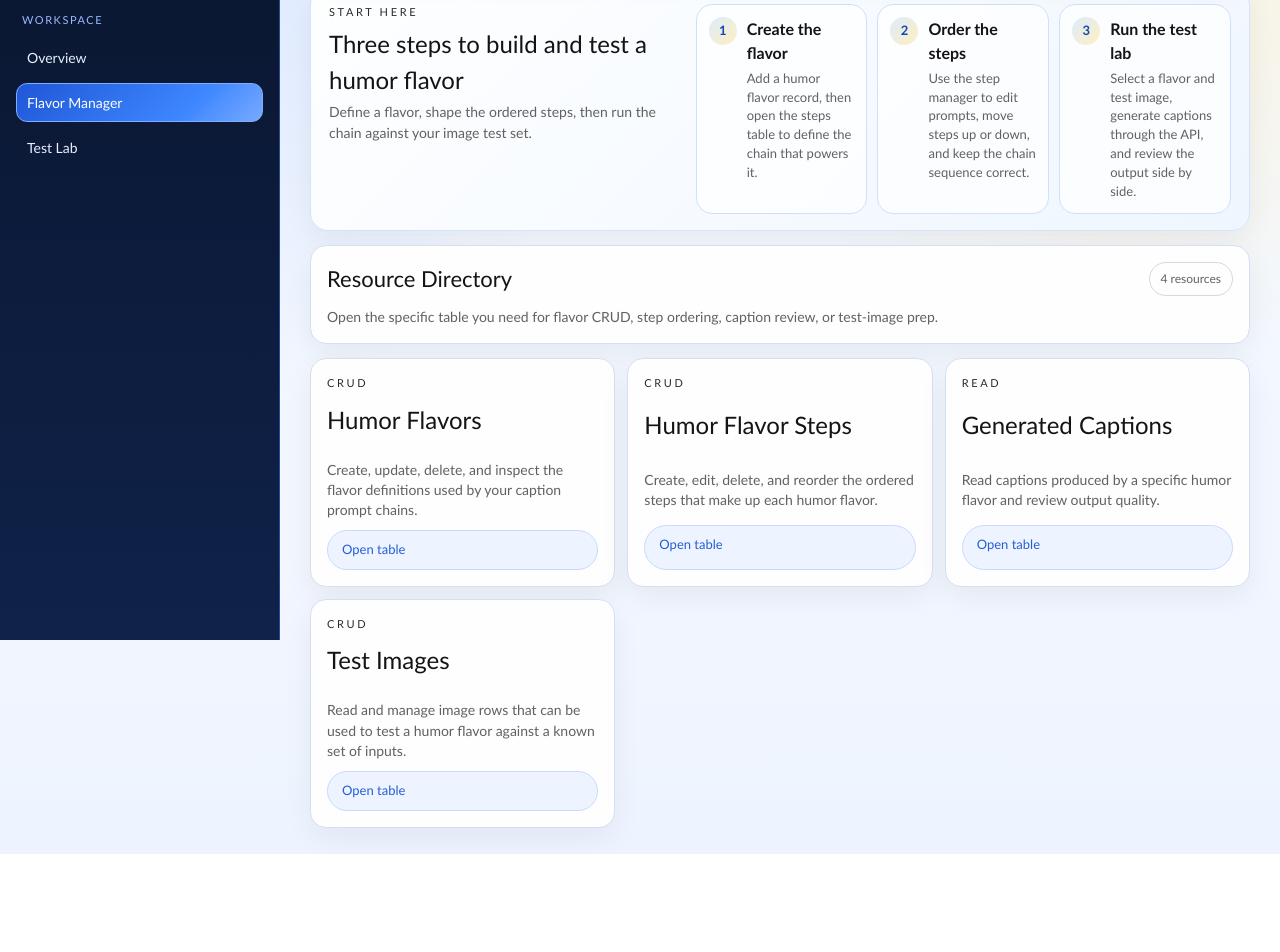
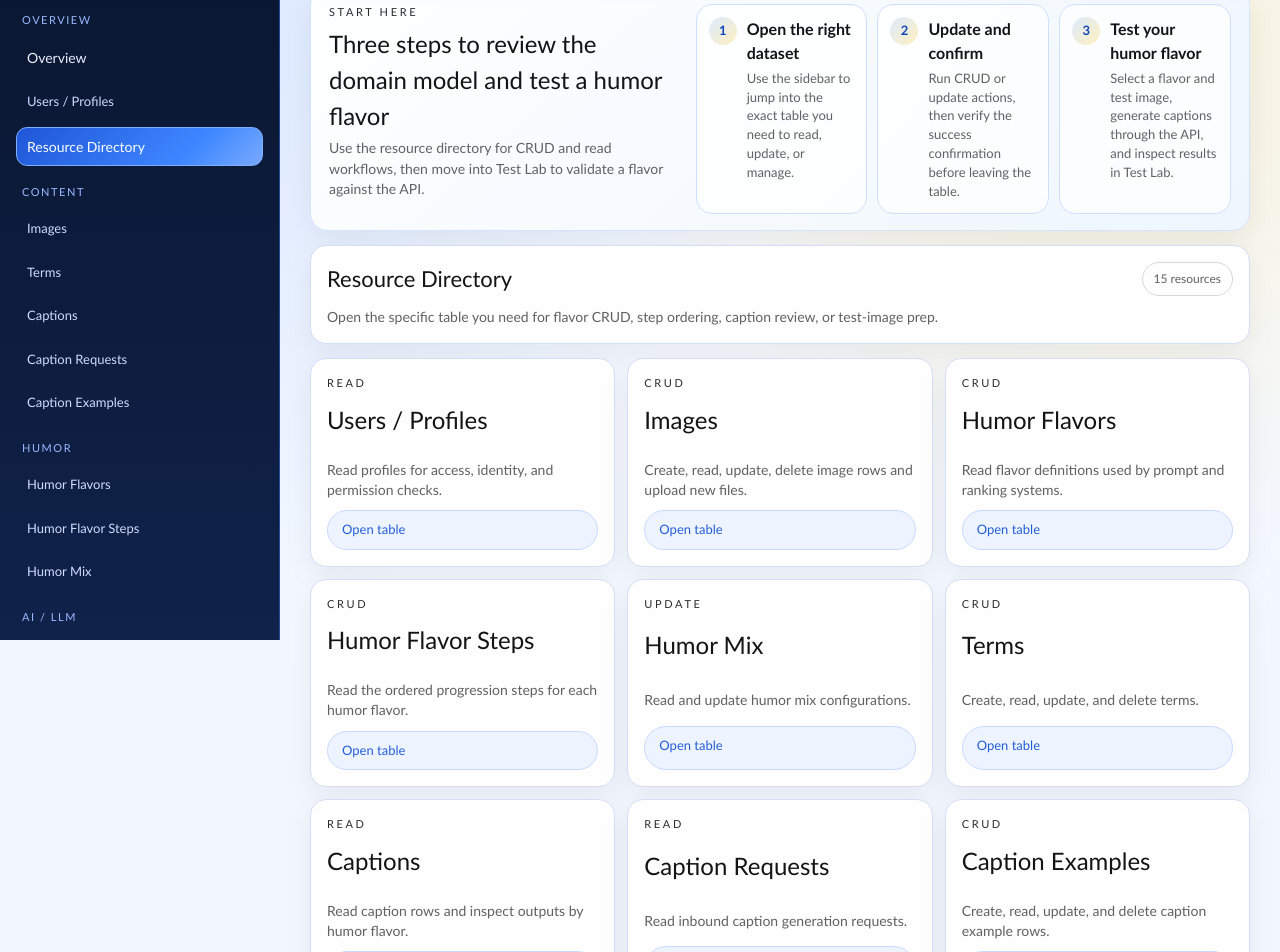
Before and after one commit to elaineec/humor-chain-studio, a Next.js app: page /resources in a window 1280 px wide. Shown: the part 160-1112 px from the top of the page. Before the commit the page ends 1014 px from the top, so only its background shows below. Built offline with nearby package versions, Linux system fonts and the light colour scheme; no server answers.

Commit message:
Expand humor chain studio to full domain model admin

```diff
--- a/app/components/AdminFrame.tsx
+++ b/app/components/AdminFrame.tsx
@@ -1,8 +1,18 @@
 import Link from 'next/link'
 import AuthControls from './AuthControls'
+import { ADMIN_RESOURCES } from '../lib/admin-resources'
 import ThemeToggle from './ThemeToggle'
 
 type Section = 'dashboard' | 'profiles' | 'images' | 'captions' | 'resources' | 'prompt-lab'
+
+const CONTENT_SLUGS = ['images', 'captions', 'caption-requests', 'caption-examples', 'terms'] as const
+const HUMOR_SLUGS = ['humor-flavors', 'humor-flavor-steps', 'humor-mix'] as const
+const AI_SLUGS = ['llm-models', 'llm-providers', 'llm-prompt-chains', 'llm-responses'] as const
+const ACCESS_SLUGS = ['allowed-signup-domains', 'whitelisted-emails'] as const
+
+function bySlugs(slugs: readonly string[]) {
+  return ADMIN_RESOURCES.filter((resource) => slugs.includes(resource.slug))
+}
 
 export default function AdminFrame({
   section,
@@ -27,12 +37,48 @@ export default function AdminFrame({
         </div>
 
         <nav className="sidebar-links" aria-label="Admin routes">
-          <p className="sidebar-label">Workspace</p>
+          <p className="sidebar-label">Overview</p>
           <Link className={`sidebar-link ${section === 'dashboard' ? 'active' : ''}`} href="/">
             Overview
           </Link>
+          <Link className="sidebar-link secondary" href="/resources/users">
+            Users / Profiles
+          </Link>
           <Link className={`sidebar-link ${section === 'resources' ? 'active' : ''}`} href="/resources">
-            Flavor Manager
+            Resource Directory
+          </Link>
+
+          <p className="sidebar-label">Content</p>
+          {bySlugs(CONTENT_SLUGS).map((resource) => (
+            <Link className="sidebar-link secondary" href={`/resources/${resource.slug}`} key={resource.slug}>
+              {resource.title}
+            </Link>
+          ))}
+
+          <p className="sidebar-label">Humor</p>
+          {bySlugs(HUMOR_SLUGS).map((resource) => (
+            <Link className="sidebar-link secondary" href={`/resources/${resource.slug}`} key={resource.slug}>
+              {resource.title}
+            </Link>
+          ))}
+
+          <p className="sidebar-label">AI / LLM</p>
+          {bySlugs(AI_SLUGS).map((resource) => (
+            <Link className="sidebar-link secondary" href={`/resources/${resource.slug}`} key={resource.slug}>
+              {resource.title}
+            </Link>
+          ))}
+
+          <p className="sidebar-label">Access</p>
+          {bySlugs(ACCESS_SLUGS).map((resource) => (
+            <Link className="sidebar-link secondary" href={`/resources/${resource.slug}`} key={resource.slug}>
+              {resource.title}
+            </Link>
+          ))}
+
+          <p className="sidebar-label">Testing</p>
+          <Link className={`sidebar-link ${section === 'captions' ? 'active' : ''}`} href="/resources/captions">
+            Caption Outputs
           </Link>
           <Link className={`sidebar-link ${section === 'prompt-lab' ? 'active' : ''}`} href="/prompt-lab">
             Test Lab
@@ -53,29 +99,29 @@ export default function AdminFrame({
         <section className="start-here-strip" aria-label="Start here onboarding">
           <div className="start-here-copy">
             <p className="eyebrow">Start here</p>
-            <h2>Three steps to build and test a humor flavor</h2>
-            <p className="sub">Define a flavor, shape the ordered steps, then run the chain against your image test set.</p>
+            <h2>Three steps to review the domain model and test a humor flavor</h2>
+            <p className="sub">Use the resource directory for CRUD and read workflows, then move into Test Lab to validate a flavor against the API.</p>
           </div>
           <div className="start-here-steps">
             <article className="start-step">
               <span className="start-step-index">1</span>
               <div>
-                <strong>Create the flavor</strong>
-                <p>Add a humor flavor record, then open the steps table to define the chain that powers it.</p>
+                <strong>Open the right dataset</strong>
+                <p>Use the sidebar to jump into the exact table you need to read, update, or manage.</p>
               </div>
             </article>
             <article className="start-step">
               <span className="start-step-index">2</span>
               <div>
-                <strong>Order the steps</strong>
-                <p>Use the step manager to edit prompts, move steps up or down, and keep the chain sequence correct.</p>
+                <strong>Update and confirm</strong>
+                <p>Run CRUD or update actions, then verify the success confirmation before leaving the table.</p>
               </div>
             </article>
             <article className="start-step">
               <span className="start-step-index">3</span>
               <div>
-                <strong>Run the test lab</strong>
-                <p>Select a flavor and test image, generate captions through the API, and review the output side by side.</p>
+                <strong>Test your humor flavor</strong>
+                <p>Select a flavor and test image, generate captions through the API, and inspect results in Test Lab.</p>
               </div>
             </article>
           </div>
--- a/app/lib/admin-resources.ts
+++ b/app/lib/admin-resources.ts
@@ -11,33 +11,110 @@ export type AdminResource = {
 
 export const ADMIN_RESOURCES: AdminResource[] = [
   {
+    slug: 'users',
+    title: 'Users / Profiles',
+    description: 'Read profiles for access, identity, and permission checks.',
+    mode: 'read',
+    tableCandidates: ['profiles'],
+  },
+  {
+    slug: 'images',
+    title: 'Images',
+    description: 'Create, read, update, delete image rows and upload new files.',
+    mode: 'crud',
+    tableCandidates: ['images'],
+    supportsImageUpload: true,
+  },
+  {
     slug: 'humor-flavors',
     title: 'Humor Flavors',
-    description: 'Create, update, delete, and inspect the flavor definitions used by your caption prompt chains.',
+    description: 'Read flavor definitions used by prompt and ranking systems.',
     mode: 'crud',
     tableCandidates: ['humor_flavors'],
   },
   {
     slug: 'humor-flavor-steps',
     title: 'Humor Flavor Steps',
-    description: 'Create, edit, delete, and reorder the ordered steps that make up each humor flavor.',
+    description: 'Read the ordered progression steps for each humor flavor.',
     mode: 'crud',
     tableCandidates: ['humor_flavor_steps'],
   },
   {
+    slug: 'humor-mix',
+    title: 'Humor Mix',
+    description: 'Read and update humor mix configurations.',
+    mode: 'update',
+    tableCandidates: ['humor_flavor_mix'],
+  },
+  {
+    slug: 'terms',
+    title: 'Terms',
+    description: 'Create, read, update, and delete terms.',
+    mode: 'crud',
+    tableCandidates: ['terms'],
+  },
+  {
     slug: 'captions',
-    title: 'Generated Captions',
-    description: 'Read captions produced by a specific humor flavor and review output quality.',
+    title: 'Captions',
+    description: 'Read caption rows and inspect outputs by humor flavor.',
     mode: 'read',
     tableCandidates: ['captions'],
   },
   {
-    slug: 'images',
-    title: 'Test Images',
-    description: 'Read and manage image rows that can be used to test a humor flavor against a known set of inputs.',
+    slug: 'caption-requests',
+    title: 'Caption Requests',
+    description: 'Read inbound caption generation requests.',
+    mode: 'read',
+    tableCandidates: ['caption_requests'],
+  },
+  {
+    slug: 'caption-examples',
+    title: 'Caption Examples',
+    description: 'Create, read, update, and delete caption example rows.',
     mode: 'crud',
-    tableCandidates: ['images'],
-    supportsImageUpload: true,
+    tableCandidates: ['caption_examples'],
+  },
+  {
+    slug: 'llm-models',
+    title: 'LLM Models',
+    description: 'Create, read, update, and delete model registry rows.',
+    mode: 'crud',
+    tableCandidates: ['llm_models'],
+  },
+  {
+    slug: 'llm-providers',
+    title: 'LLM Providers',
+    description: 'Create, read, update, and delete provider rows.',
+    mode: 'crud',
+    tableCandidates: ['llm_providers'],
+  },
+  {
+    slug: 'llm-prompt-chains',
+    title: 'LLM Prompt Chains',
+    description: 'Read prompt chain definitions.',
+    mode: 'read',
+    tableCandidates: ['llm_prompt_chains'],
+  },
+  {
+    slug: 'llm-responses',
+    title: 'LLM Responses',
+    description: 'Read generated model responses and metadata.',
+    mode: 'read',
+    tableCandidates: ['llm_model_responses', 'llm_responses'],
+  },
+  {
+    slug: 'allowed-signup-domains',
+    title: 'Allowed Signup Domains',
+    description: 'Create, read, update, and delete allowed domains.',
+    mode: 'crud',
+    tableCandidates: ['allowed_signup_domains'],
+  },
+  {
+    slug: 'whitelisted-emails',
+    title: 'Whitelisted Email Addresses',
+    description: 'Create, read, update, and delete whitelisted emails.',
+    mode: 'crud',
+    tableCandidates: ['whitelist_email_addresses'],
   },
 ]
 
--- a/app/page.tsx
+++ b/app/page.tsx
@@ -4,33 +4,35 @@ import { useEffect, useState } from 'react'
 import AdminFrame from './components/AdminFrame'
 import { createSupabaseBrowserClient } from './lib/supabase/client'
 
-type OverviewStats = {
-  flavors: number
-  steps: number
-  testImages: number
-  generatedCaptions: number
+type MetricState = {
+  profiles: number
+  images: number
+  humorFlavors: number
+  humorFlavorSteps: number
+  captions: number
+  llmModels: number
 }
 
-type FlavorSummary = {
-  id: string
-  name: string
-  stepCount: number
+type ResourcePulse = {
+  label: string
+  value: number
 }
 
 export default function DashboardPage() {
-  const [stats, setStats] = useState<OverviewStats>({
-    flavors: 0,
-    steps: 0,
-    testImages: 0,
-    generatedCaptions: 0,
+  const [metrics, setMetrics] = useState<MetricState>({
+    profiles: 0,
+    images: 0,
+    humorFlavors: 0,
+    humorFlavorSteps: 0,
+    captions: 0,
+    llmModels: 0,
   })
-  const [flavorSummaries, setFlavorSummaries] = useState<FlavorSummary[]>([])
   const [loading, setLoading] = useState(true)
   const [error, setError] = useState<string | null>(null)
   const supabase = createSupabaseBrowserClient()
 
   useEffect(() => {
-    async function loadOverview() {
+    async function loadDashboard() {
       if (!supabase) {
         setError('Missing Supabase environment variables.')
         setLoading(false)
@@ -40,22 +42,22 @@ export default function DashboardPage() {
       setLoading(true)
       setError(null)
 
-      const [flavorCount, stepCount, imageCount, captionCount, flavorsRes, stepsRes] = await Promise.all([
+      const [profilesCount, imagesCount, flavorCount, stepCount, captionsCount, modelCount] = await Promise.all([
+        supabase.from('profiles').select('id', { count: 'exact', head: true }),
+        supabase.from('images').select('id', { count: 'exact', head: true }),
         supabase.from('humor_flavors').select('id', { count: 'exact', head: true }),
         supabase.from('humor_flavor_steps').select('id', { count: 'exact', head: true }),
-        supabase.from('images').select('id', { count: 'exact', head: true }),
         supabase.from('captions').select('id', { count: 'exact', head: true }),
-        supabase.from('humor_flavors').select('id, slug, description').limit(12),
-        supabase.from('humor_flavor_steps').select('id, humor_flavor_id').limit(1000),
+        supabase.from('llm_models').select('id', { count: 'exact', head: true }),
       ])
 
       const firstError =
+        profilesCount.error ||
+        imagesCount.error ||
         flavorCount.error ||
         stepCount.error ||
-        imageCount.error ||
-        captionCount.error ||
-        flavorsRes.error ||
-        stepsRes.error
+        captionsCount.error ||
+        modelCount.error
 
       if (firstError) {
         setError(firstError.message)
@@ -63,158 +65,121 @@ export default function DashboardPage() {
         return
       }
 
-      setStats({
-        flavors: flavorCount.count ?? 0,
-        steps: stepCount.count ?? 0,
-        testImages: imageCount.count ?? 0,
-        generatedCaptions: captionCount.count ?? 0,
+      setMetrics({
+        profiles: profilesCount.count ?? 0,
+        images: imagesCount.count ?? 0,
+        humorFlavors: flavorCount.count ?? 0,
+        humorFlavorSteps: stepCount.count ?? 0,
+        captions: captionsCount.count ?? 0,
+        llmModels: modelCount.count ?? 0,
       })
 
-      const countsByFlavor = new Map<string, number>()
-      for (const row of (stepsRes.data ?? []) as Array<Record<string, unknown>>) {
-        const flavorId = row.humor_flavor_id
-        if (typeof flavorId !== 'string' && typeof flavorId !== 'number') continue
-        const key = String(flavorId)
-        countsByFlavor.set(key, (countsByFlavor.get(key) ?? 0) + 1)
-      }
-
-      const flavors = ((flavorsRes.data ?? []) as Array<Record<string, unknown>>)
-        .map((row) => {
-          const id = typeof row.id === 'string' || typeof row.id === 'number' ? String(row.id) : null
-          if (!id) return null
-          const slug = typeof row.slug === 'string' ? row.slug : `Flavor ${id}`
-          return {
-            id,
-            name: slug,
-            stepCount: countsByFlavor.get(id) ?? 0,
-          }
-        })
-        .filter((item): item is FlavorSummary => Boolean(item))
-        .sort((a, b) => b.stepCount - a.stepCount)
-        .slice(0, 5)
-
-      setFlavorSummaries(flavors)
       setLoading(false)
     }
 
-    void loadOverview()
+    void loadDashboard()
   }, [supabase])
+
+  const resourcePulse: ResourcePulse[] = [
+    { label: 'Profiles', value: metrics.profiles },
+    { label: 'Images', value: metrics.images },
+    { label: 'Humor Flavors', value: metrics.humorFlavors },
+    { label: 'Flavor Steps', value: metrics.humorFlavorSteps },
+    { label: 'Captions', value: metrics.captions },
+    { label: 'LLM Models', value: metrics.llmModels },
+  ]
+  const maxPulse = Math.max(...resourcePulse.map((item) => item.value), 1)
 
   return (
     <AdminFrame
       section="dashboard"
-      title="Humor Chain Studio"
-      subtitle="Build humor flavors, manage ordered steps, and validate prompt chains against your image test set."
+      title="Domain Model Admin"
+      subtitle="Manage the staging data model, then use the same workspace to create and test your humor flavor."
     >
       {error && <p className="notice error">{error}</p>}
       {loading ? (
-        <p className="sub">Loading workspace…</p>
+        <p className="sub">Loading dashboard…</p>
       ) : (
         <>
           <section className="hero-panel">
-            <p className="eyebrow">Prompt Chain Workspace</p>
-            <h2>Flavor definitions, ordered step chains, and caption testing in one place.</h2>
+            <p className="eyebrow">Admin Overview</p>
+            <h2>Full domain-model coverage with a built-in humor flavor testing workspace.</h2>
             <p className="sub">
-              Use Flavor Manager for CRUD and reordering, then move into Test Lab to run your current chain against the API.
+              Use Resource Directory for the assignment tables, then move into Test Lab to create and validate your own humor flavor.
             </p>
           </section>
 
           <section className="stat-grid">
             <article className="stat-card">
-              <p className="eyebrow">Humor Flavors</p>
-              <strong>{stats.flavors.toLocaleString()}</strong>
-              <small>Total flavor definitions available</small>
+              <p className="eyebrow">Profiles</p>
+              <strong>{metrics.profiles.toLocaleString()}</strong>
+              <small>Users available in `profiles`</small>
             </article>
             <article className="stat-card">
-              <p className="eyebrow">Flavor Steps</p>
-              <strong>{stats.steps.toLocaleString()}</strong>
-              <small>Ordered prompt-chain steps</small>
+              <p className="eyebrow">Images</p>
+              <strong>{metrics.images.toLocaleString()}</strong>
+              <small>Image rows and upload targets</small>
             </article>
             <article className="stat-card">
-              <p className="eyebrow">Test Images</p>
-              <strong>{stats.testImages.toLocaleString()}</strong>
-              <small>Images available for API testing</small>
+              <p className="eyebrow">Humor System</p>
+              <strong>{metrics.humorFlavors.toLocaleString()}</strong>
+              <small>Humor flavors currently loaded</small>
             </article>
             <article className="stat-card">
-              <p className="eyebrow">Generated Captions</p>
-              <strong>{stats.generatedCaptions.toLocaleString()}</strong>
-              <small>Caption outputs stored in the dataset</small>
+              <p className="eyebrow">Captions</p>
+              <strong>{metrics.captions.toLocaleString()}</strong>
+              <small>Caption outputs available to review</small>
             </article>
           </section>
 
           <section className="chart-grid">
             <article className="panel">
-              <h2>Recommended workflow</h2>
+              <h2>Resource pulse</h2>
               <div className="bar-list">
-                <div className="bar-row">
+                {resourcePulse.map((item) => {
+                  const width = Math.round((item.value / maxPulse) * 100)
+                  return (
+                    <div className="bar-row" key={item.label}>
                       <div className="bar-label">
-                    <span>1. Create or update flavor</span>
-                    <strong>/resources/humor-flavors</strong>
+                        <span>{item.label}</span>
+                        <strong>{item.value.toLocaleString()}</strong>
                       </div>
                       <div className="bar-track">
-                    <div className="bar-fill" style={{ width: '100%' }} />
+                        <div className="bar-fill" style={{ width: `${width}%` }} />
                       </div>
                     </div>
-                <div className="bar-row">
-                  <div className="bar-label">
-                    <span>2. Edit and reorder steps</span>
-                    <strong>/resources/humor-flavor-steps</strong>
-                  </div>
-                  <div className="bar-track">
-                    <div className="bar-fill muted" style={{ width: '100%' }} />
-                  </div>
-                </div>
-                <div className="bar-row">
-                  <div className="bar-label">
-                    <span>3. Test against API</span>
-                    <strong>/prompt-lab</strong>
-                  </div>
-                  <div className="bar-track">
-                    <div className="bar-fill" style={{ width: '100%' }} />
-                  </div>
-                </div>
+                  )
+                })}
               </div>
             </article>
 
             <article className="panel">
-              <h2>What this tool covers</h2>
+              <h2>Assignment coverage</h2>
               <ul className="data-list">
-                <li><span>Create, update, delete, and inspect humor flavors.</span></li>
-                <li><span>Create, update, delete, and reorder humor flavor steps.</span></li>
-                <li><span>Read captions produced by a selected humor flavor.</span></li>
-                <li><span>Run test requests through <code>api.almostcrackd.ai</code>.</span></li>
+                <li><span>Profiles, images, captions, and caption requests are available.</span></li>
+                <li><span>Humor flavors, steps, and humor mix can be reviewed and managed.</span></li>
+                <li><span>Terms, examples, models, providers, and access tables support CRUD.</span></li>
+                <li><span>Prompt chains and LLM responses remain readable for inspection.</span></li>
               </ul>
             </article>
           </section>
 
           <section className="panel-grid">
             <article className="panel">
-              <h2>Flavor coverage</h2>
-              {flavorSummaries.length ? (
-                <ul className="data-list uploader-list">
-                  {flavorSummaries.map((flavor) => (
-                    <li key={flavor.id}>
-                      <div className="uploader-head">
-                        <span>{flavor.name}</span>
-                        <strong>{flavor.stepCount} steps</strong>
-                      </div>
-                      <div className="bar-track">
-                        <div className="bar-fill" style={{ width: `${Math.max(10, flavor.stepCount * 10)}%` }} />
-                      </div>
-                    </li>
-                  ))}
+              <h2>Recommended sequence</h2>
+              <ul className="data-list">
+                <li><span>Open Resource Directory and verify the required table exists.</span></li>
+                <li><span>Use Humor Flavors and Humor Flavor Steps to create or tune your flavor.</span></li>
+                <li><span>Use Test Lab to generate captions with the REST API and inspect outputs.</span></li>
               </ul>
-              ) : (
-                <p className="sub">No humor flavors found yet.</p>
-              )}
             </article>
 
             <article className="panel">
-              <h2>Operator notes</h2>
+              <h2>Admin note</h2>
               <ul className="data-list">
-                <li><span>Only `profiles.is_superadmin` or `profiles.is_matrix_admin` users can access this app.</span></li>
-                <li><span>Use the caption resource view with a `flavor` filter to inspect outputs from a specific humor flavor.</span></li>
-                <li><span>Use Test Lab when you need live API output before promoting a flavor chain change.</span></li>
+                <li><span>This app is gated to `profiles.is_superadmin` or `profiles.is_matrix_admin` users only.</span></li>
+                <li><span>Use `/resources/captions?flavor={id}` from Test Lab to review outputs for a specific humor flavor.</span></li>
+                <li><span>The same workspace now covers both the domain model assignment and your flavor testing requirement.</span></li>
               </ul>
             </article>
           </section>
```
Lines whose indentation alone changed are shown as unchanged.
